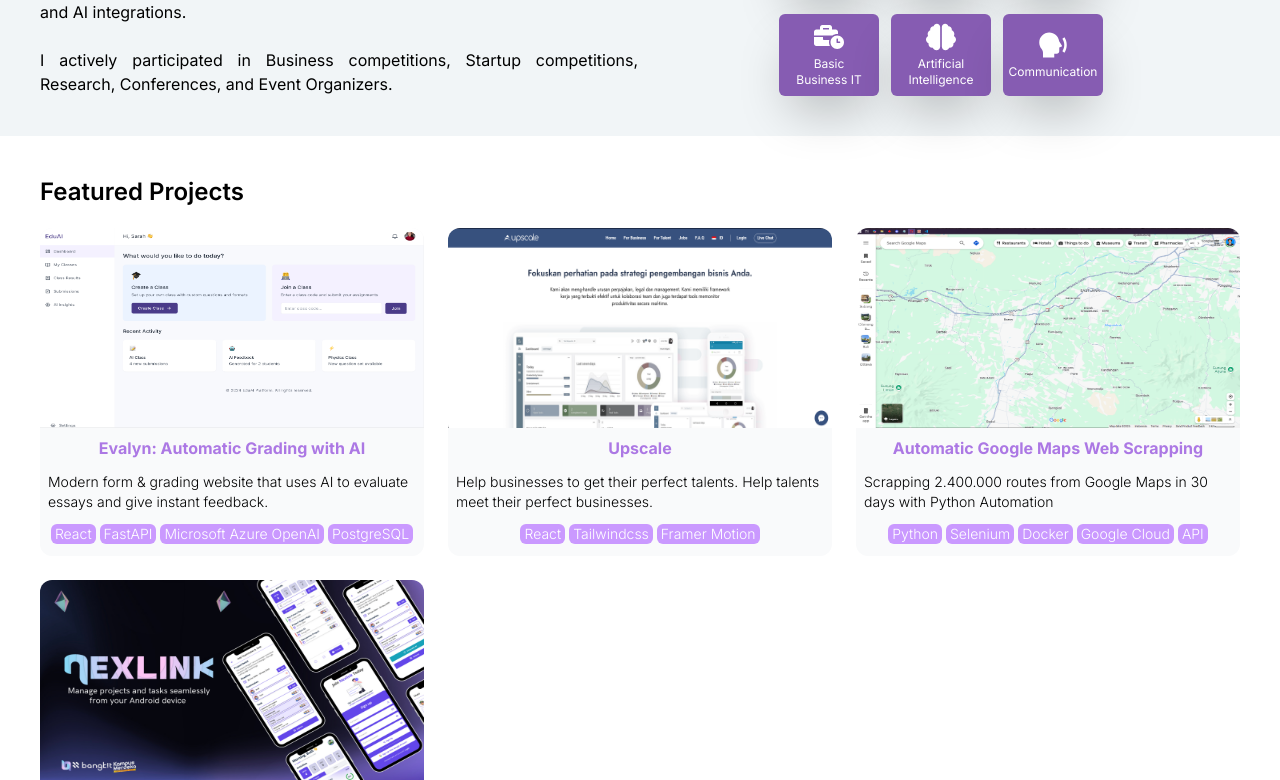
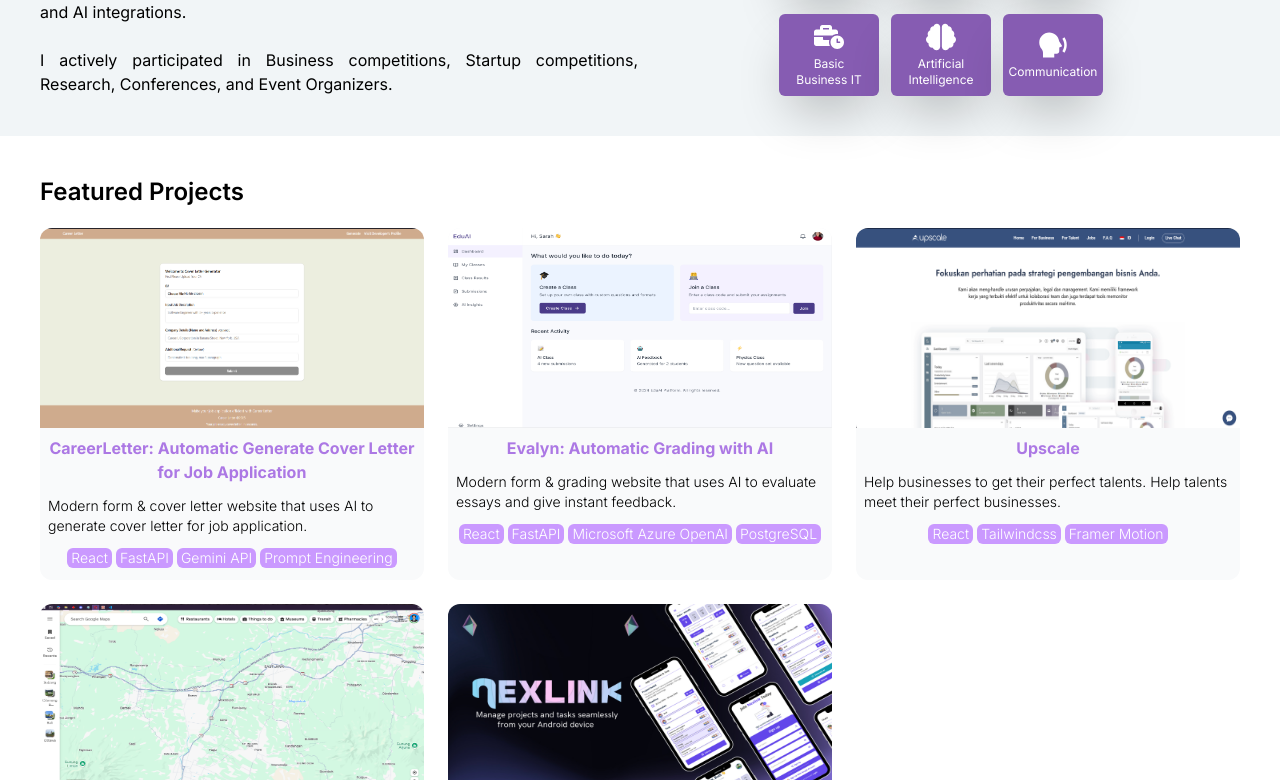
Before and after one commit to Haidarr-h/my-portfolio, a React (Vite) app: page / in a window 1280 px wide. Shown: the part 640-1420 px from the top of the page. Built offline with nearby package versions, Linux system fonts and the light colour scheme.

Commit message:
add project

```diff
--- a/src/data/Projects.js
+++ b/src/data/Projects.js
@@ -2,8 +2,17 @@
 import upscale from '../assets/upscale.png';
 import googleMaps from '../assets/web-scrap.png';
 import nextLink from '../assets/nextlink.png';
+import CareerLetter from '../assets/careerletter.png';
+
 
 export const projectList = [
+    {
+        title:"CareerLetter: Automatic Generate Cover Letter for Job Application",
+        image_source: CareerLetter,
+        desc: "Modern form & cover letter website that uses AI to generate cover letter for job application.",
+        tags: ["React", "FastAPI", "Gemini API", "Prompt Engineering"],
+        link: "https://careerletter.netlify.app"
+    },
     {
         title:"Evalyn: Automatic Grading with AI",
         image_source: evalynPhoto,
```
Also changed, not shown: src/assets/careerLetter.png (added).
